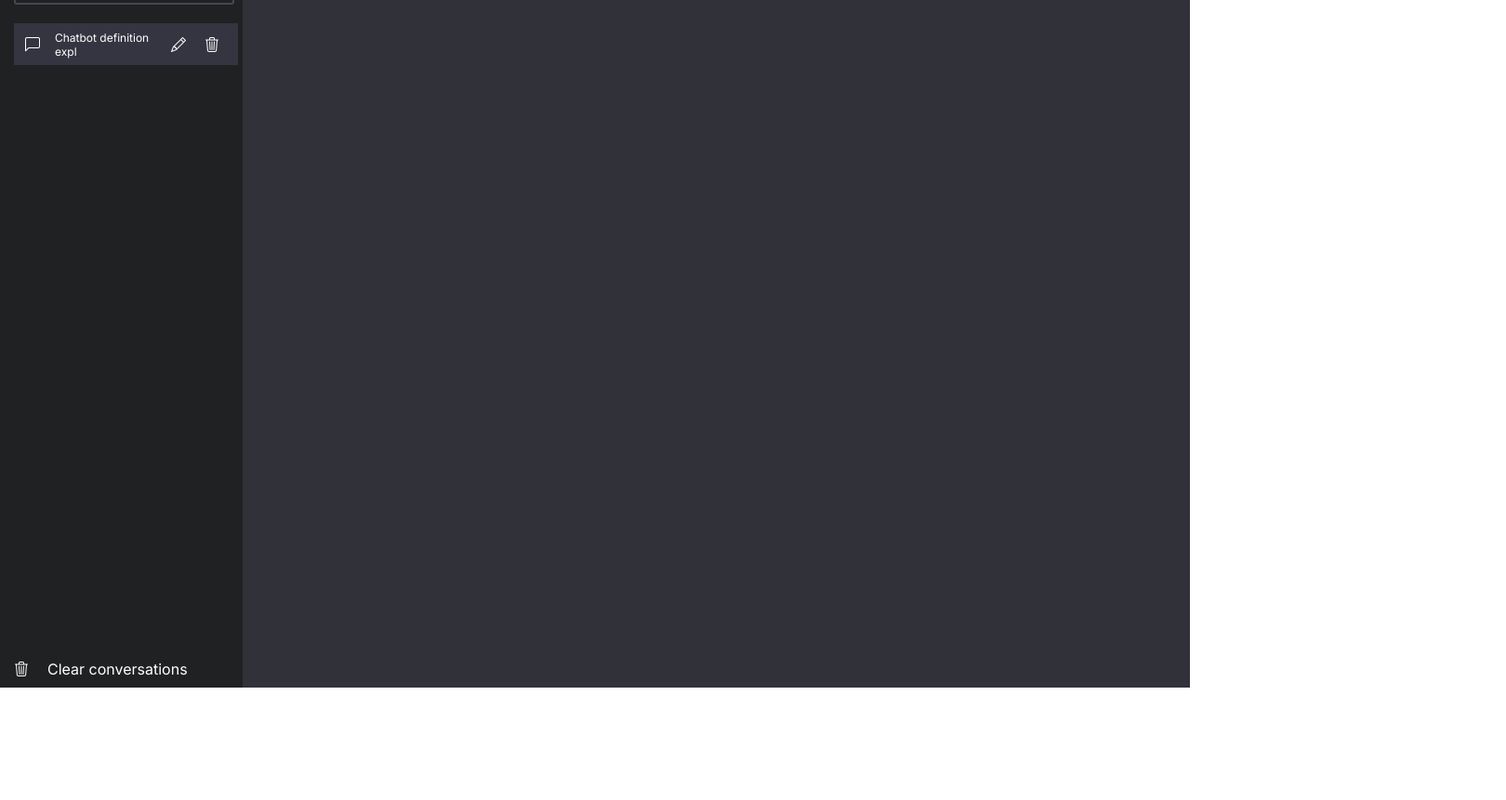
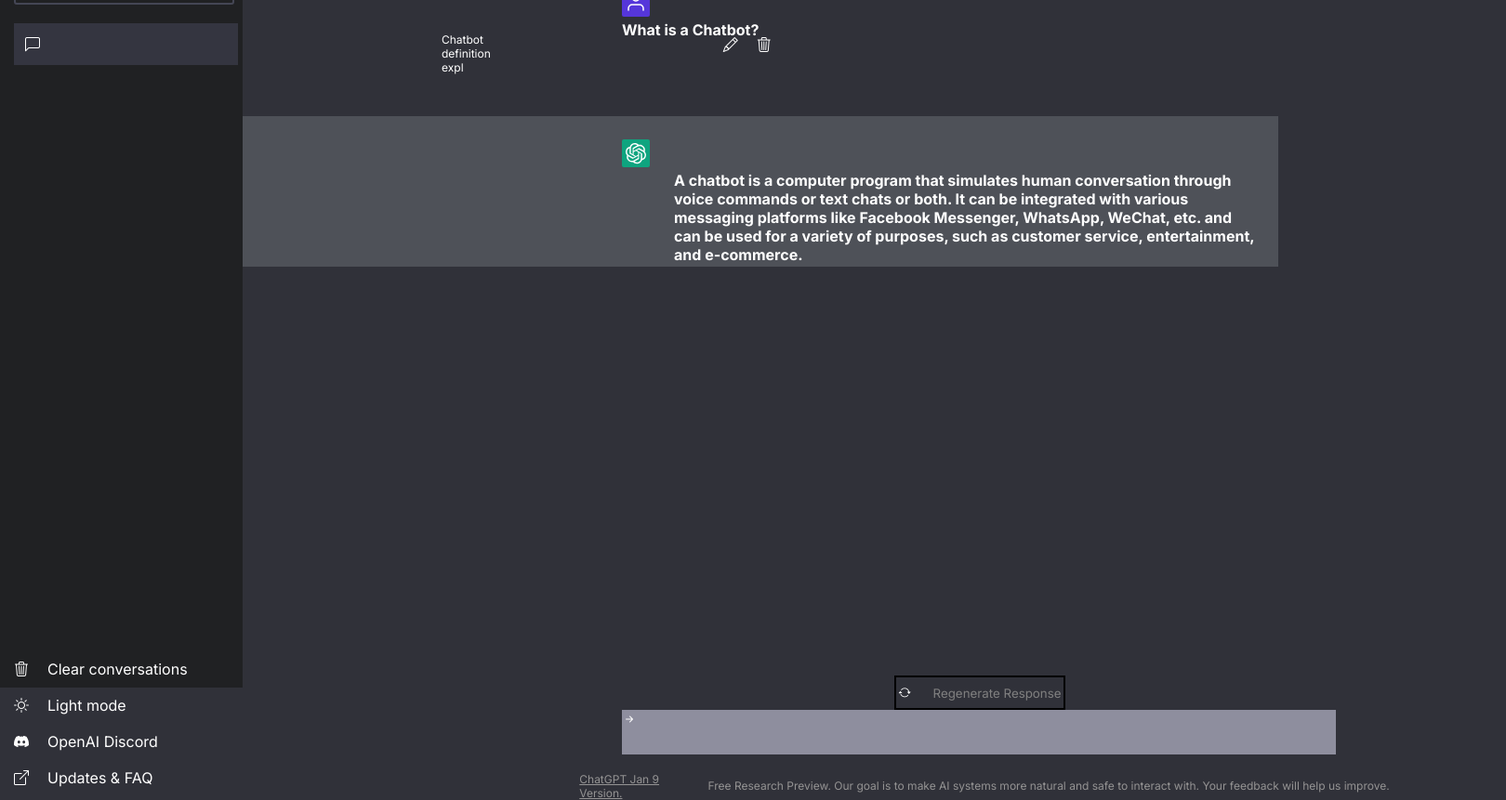
Before and after one commit to guizinn1/cloneChatGPT, a plain HTML site: page main.html in a window 1280 px wide. Shown: the part 60-921 px from the top of the page at 93% size, 1620 px wide, since content can reach past the window. Before the commit the page ends 800 px from the top, so only its background shows below. Drawn offline with nearby package versions, Linux system fonts and the light colour scheme.

Commit message:
em processo

```diff
--- a/main.html
+++ b/main.html
@@ -32,7 +32,17 @@
     </nav>
     <div class="right">
         <div class="text1">
-            <img src="images/Avatar User.svg" alt="Avatar"><h1>What is a Chatbot?</h1>
+            <img src="images/Avatar User.svg" alt="avatarUser"><h1>What is a Chatbot?</h1>
+        </div>
+        <div class="text2">
+            <img src="images/Avatar ChatGPT.svg" alt="avatarGPT"><h2>A chatbot is a computer program that simulates human conversation through voice commands or text chats or both. It can be integrated with various messaging platforms like Facebook Messenger, WhatsApp, WeChat, etc. and can be used for a variety of purposes, such as customer service, entertainment, and e-commerce.</h2>
+        </div>
+        <button class="regenerate-response"><i class="bi bi-arrow-repeat"></i> Regenerate Response</button>
+        <div class="enviar">
+            <i class="bi bi-arrow-right-short"></i>
+        </div>
+        <div class="text3">
+            <p><a href="#">ChatGPT Jan 9 Version.</a>Free Research Preview. Our goal is to make AI systems more natural and safe to interact with. Your feedback will help us improve.</p>
         </div>
 
     </div>
--- a/style-main.css
+++ b/style-main.css
@@ -7,19 +7,58 @@
     box-sizing: border-box;
 }
 
+body{
+
+    background-color: #303139;
+    width: 100vw;
+    height: 80vh;
+
+}
+
+.right{
+
+    margin-left: 204px;
+    margin-right: 483px;
+    margin-bottom: 696px;
+    margin-top: 23px;
+
+}
+.text1{
+
+    margin-top: 23px;
+    width: 1171px;
+    height: 162px;
+}
 h1{
 
     color: #FFFFFF;
     font-size: 16px;
-    margin-left: 600px;
+    margin-left: 465px;
+    margin-right: 483px;
 
 }
-.right{
 
-    background-color: #303139;
-    width: 100vw;
-    height: 100vh;
+h2{
 
+    width: 628px;
+    height: 108px;
+    color: #FFFFFF;
+    font-size: 16px;
+    margin-left: 521px;
+    margin-right: 283px;
+
+}
+
+.text2{
+
+    width: 1171px;
+    height: 162px;
+    background: rgb(78, 81, 88);
+}
+
+img{
+    margin-left: 465px;
+    margin-top: 25px;
 }
 
 .left {
@@ -50,7 +89,7 @@ i{
 }
 .text-box{
 
-    justify-content: space-evenly;
+   align-items: center;
     width: 241px;
     height: 45px;
     background-color: #343540;
@@ -60,14 +99,11 @@ i{
 
 }
 
-p{
+.text-box>p{
 
-    display: flex;
-    width: 160px;
     display: flex;
     justify-content: space-evenly;
     font-size: 12px;
-    padding-right: 10px;
     color: #FFFFFF;
 
 }
@@ -103,7 +139,7 @@ nav{
 
 }
 
-a{
+.icons-left>a{
     text-decoration: none;
     color: #FFFFFF;
     width: 250px;
@@ -111,3 +147,46 @@ a{
     margin-top: 25px;
 
 }
+
+.regenerate-response{
+    width: 184px;
+    height: 37px;
+    color: grey;
+    background: none;
+    border-style: solid;
+    margin-top: 440px;
+    margin-left: 758px;
+}
+
+.enviar{
+
+    width: 768px;
+    height: 48px;
+    margin-left: 465px;
+    background-color: #8E8E9E;
+
+}
+
+p{
+
+    width: 1000px;
+    height: 26px;
+    display: flex;
+    margin-left: 416px;
+    margin-right: 128px;
+    align-items: center;
+    color: rgb(148, 147, 147);
+    margin-top: 20px;
+    padding-right: 122px;
+    justify-content: space-evenly;
+    font-size: 12px;
+
+}
+
+p>a{
+
+    color: rgb(148, 147, 147);
+    width: 135px;
+    margin-top: 1px;
+
+}
```
Also changed, not shown: images/curtir.png (added), images/descutir.png (added), images/enviar.png (added), images/recarregar.png (added).
